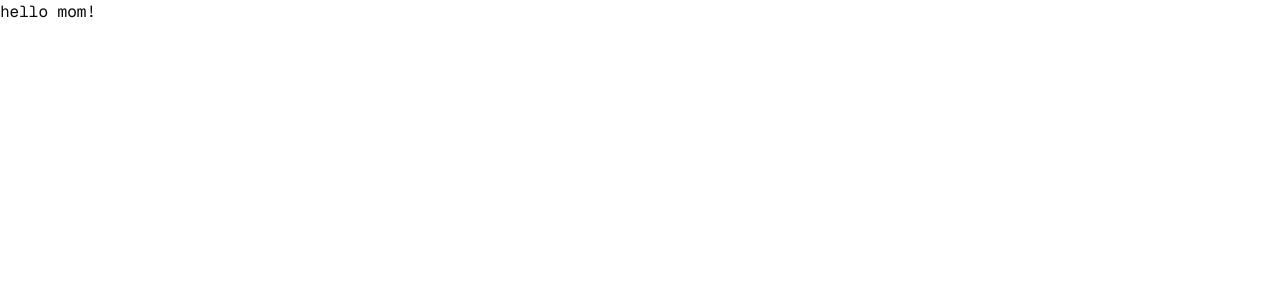
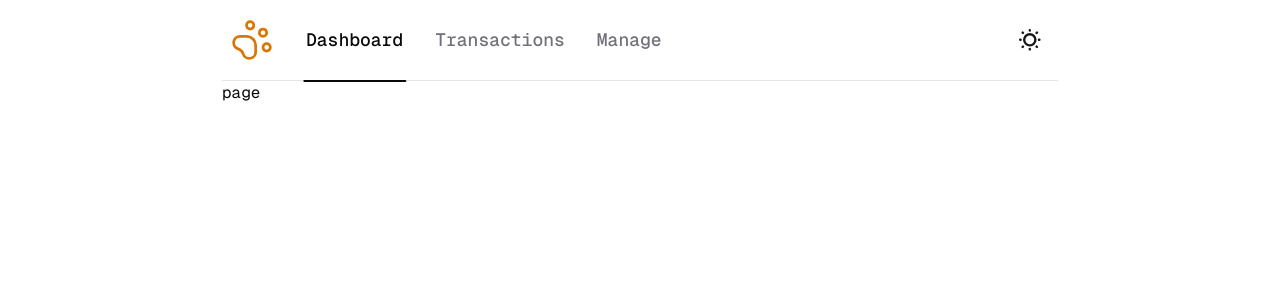
Before and after one commit to x0bd/coinhog, a Next.js app: page / in a window 1280 px wide. Shown: the top 300 px of the page. Built offline with nearby package versions, Linux system fonts and the light colour scheme.

Commit message:
implement initial desktop navbar design

```diff
--- a/app/(auth)/layout.tsx
+++ b/app/(auth)/layout.tsx
@@ -1,5 +1,6 @@
 import Logo from "@/components/Logo";
 import { ReactNode } from "react";
+
 
 const layout = ({ children }: { children: ReactNode }) => {
 	return (
--- /dev/null
+++ b/app/(dashboard)/layout.tsx
@@ -0,0 +1,13 @@
+import NavBar from "@/components/NavBar";
+import React, { ReactNode } from "react";
+
+const layout = ({ children }: { children: ReactNode }) => {
+	return (
+		<div className="relative flex h-screen w-full flex-col">
+			<NavBar />
+			{children}
+		</div>
+	);
+};
+
+export default layout;
--- /dev/null
+++ b/app/(dashboard)/page.tsx
@@ -0,0 +1,7 @@
+import React from "react";
+
+const page = () => {
+	return <div>page</div>;
+};
+
+export default page;
--- a/app/layout.tsx
+++ b/app/layout.tsx
@@ -2,10 +2,11 @@
 import "./globals.css";
 import { GeistMono } from "geist/font/mono";
 import { ClerkProvider } from "@clerk/nextjs";
+import { ThemeProvider } from "@/components/providers/ThemeProviders";
 
 export const metadata: Metadata = {
-	title: "coinhog",
-	description: "personal finance tracker",
+	title: "coinneko",
+	description: "personal finance tracker run by cats",
 };
 
 export default function RootLayout({
@@ -15,8 +16,17 @@
 }>) {
 	return (
 		<ClerkProvider>
-			<html lang="en">
-				<body className={GeistMono.className}>{children}</body>
+			<html lang="en" className={GeistMono.className}>
+				<ThemeProvider
+					attribute="class"
+					defaultTheme="system"
+					enableSystem
+					disableTransitionOnChange
+				>
+					<body className="container mx-auto max-w-[900px]">
+						{children}
+					</body>
+				</ThemeProvider>
 			</html>
 		</ClerkProvider>
 	);
--- a/app/page.tsx
+++ /dev/null
@@ -1,5 +0,0 @@
-import { Button } from "@/components/ui/button";
-
-export default function Home() {
-	return <main>hello mom!</main>;
-}
--- a/components/Logo.tsx
+++ b/components/Logo.tsx
@@ -1,13 +1,10 @@
-import { PiggyBank } from "lucide-react";
+import { PawPrint } from "lucide-react";
 import Link from "next/link";
 
 const Logo = () => {
 	return (
 		<Link className="flex items-center gap-2" href={"/"}>
-			<PiggyBank className="stroke h-11 w-11 stroke-amber-600 stroke-[1.5]" />{" "}
-			<p className="bg-gradient-to-r from-amber-400 to-orange-500 bg-clip-text text-3xl font-bold leading-tight tracking-tighter text-transparent">
-				CoinHog
-			</p>
+			<PawPrint className="stroke h-11 w-11 stroke-amber-600 stroke-[1.5]" />{" "}
 		</Link>
 	);
 };
--- /dev/null
+++ b/components/NavBar.tsx
@@ -0,0 +1,75 @@
+// Make NavBar with fancy framer motion animations
+"use client";
+
+import React from "react";
+import Logo from "./Logo";
+import { usePathname } from "next/navigation";
+import Link from "next/link";
+import { buttonVariants } from "./ui/button";
+import { cn } from "@/lib/utils";
+import { UserButton } from "@clerk/nextjs";
+import { ThemeToggle } from "./ThemeToggle";
+
+const NavBar = () => {
+	return (
+		<>
+			<DesktopNavbar />
+		</>
+	);
+};
+
+const items = [
+	{ label: "Dashboard", link: "/" },
+	{ label: "Transactions", link: "/transactions" },
+	{ label: "Manage", link: "/transactions" },
+];
+
+const DesktopNavbar = () => {
+	return (
+		<div className="hidden border-separate border-b bg-background md:block">
+			<nav className="container flex items-center justify-between px-2">
+				<div className="flex h-[80px] min-h-[60px] items-center gap-x-4">
+					<Logo />
+					<div className="flex h-full">
+						{items.map((item) => (
+							<NavbarItem
+								key={item.label}
+								link={item.link}
+								label={item.label}
+							/>
+						))}
+					</div>
+				</div>
+				<div className="flex items-center gap-2">
+					<ThemeToggle />
+					<UserButton afterSignOutUrl="/sign-in" />
+				</div>
+			</nav>
+		</div>
+	);
+};
+
+const NavbarItem = ({ link, label }: { link: string; label: string }) => {
+	const pathname = usePathname();
+	const isActive = pathname === link;
+
+	return (
+		<div className="relative flex items-center">
+			<Link
+				className={cn(
+					buttonVariants({ variant: "ghost" }),
+					"w-full justify-start text-lg text-muted-foreground hover:text-foreground",
+					isActive && "text-foreground"
+				)}
+				href={link}
+			>
+				{label}
+			</Link>
+			{isActive && (
+				<div className="absolute -bottom-[2px] left-1/2 hidden h-[2px] w-[80%] -translate-x-1/2 rounded-xl bg-foreground md:block"></div>
+			)}
+		</div>
+	);
+};
+
+export default NavBar;
--- /dev/null
+++ b/components/ThemeToggle.tsx
@@ -0,0 +1,19 @@
+"use client";
+
+import * as React from "react";
+import { useTheme } from "next-themes";
+import { Button } from "./ui/button";
+import { PiSunDimBold } from "react-icons/pi";
+import { RxMoon } from "react-icons/rx";
+
+export function ThemeToggle() {
+	const { resolvedTheme, setTheme } = useTheme();
+	let otherTheme = resolvedTheme === "dark" ? "light" : "dark";
+
+	return (
+		<Button variant="link" size="icon" onClick={() => setTheme(otherTheme)}>
+			<PiSunDimBold className="h-[1.6rem] w-[1.6rem] rotate-0 scale-100 transition-all dark:-rotate-90 dark:scale-0 " />
+			<RxMoon className="absolute h-[1.6rem] w-[1.6rem] rotate-90 scale-0 transition-all dark:rotate-0 dark:scale-100 " />
+		</Button>
+	);
+}
--- /dev/null
+++ b/components/providers/ThemeProviders.tsx
@@ -0,0 +1,9 @@
+"use client";
+
+import * as React from "react";
+import { ThemeProvider as NextThemesProvider } from "next-themes";
+import { type ThemeProviderProps } from "next-themes/dist/types";
+
+export function ThemeProvider({ children, ...props }: ThemeProviderProps) {
+	return <NextThemesProvider {...props}>{children}</NextThemesProvider>;
+}
```
